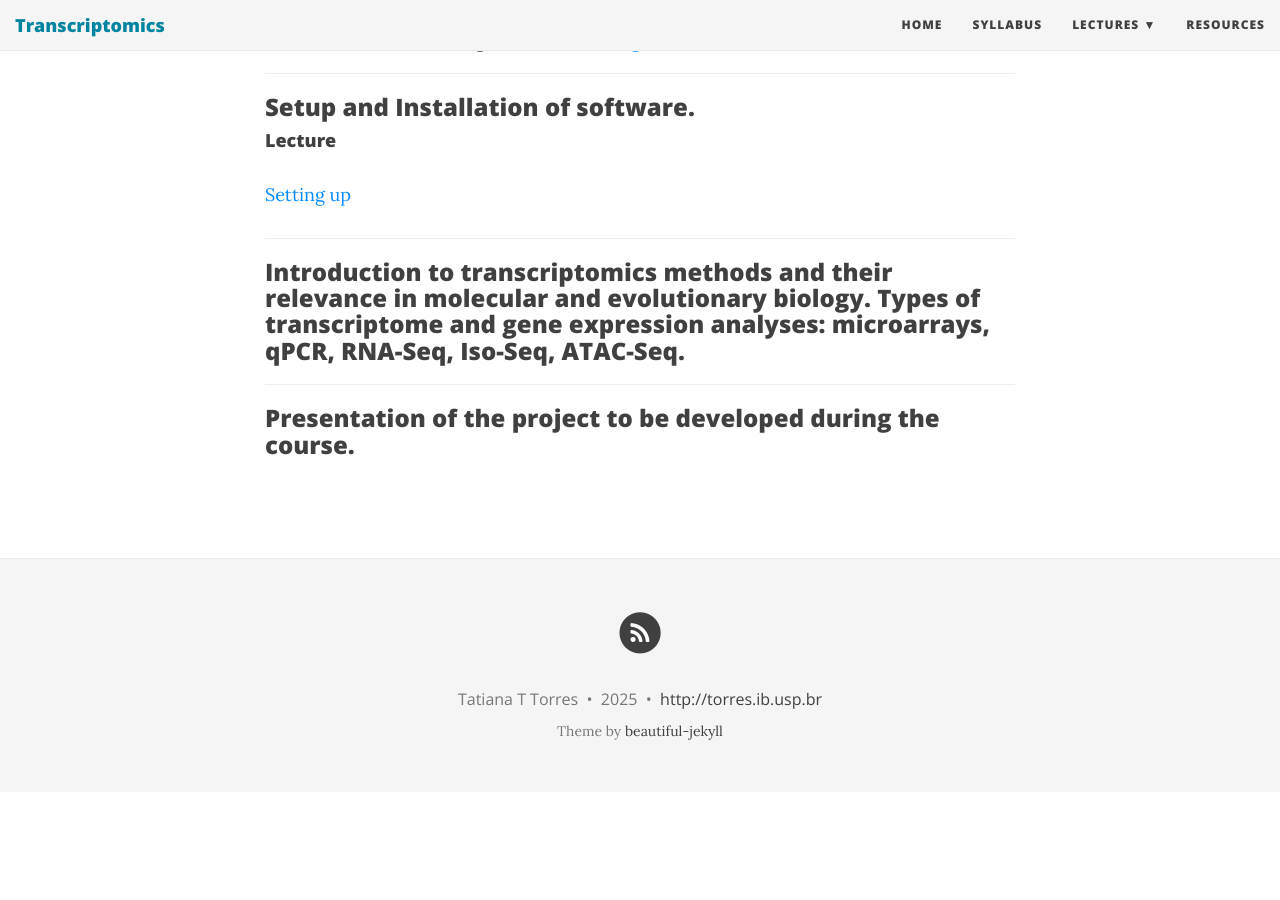
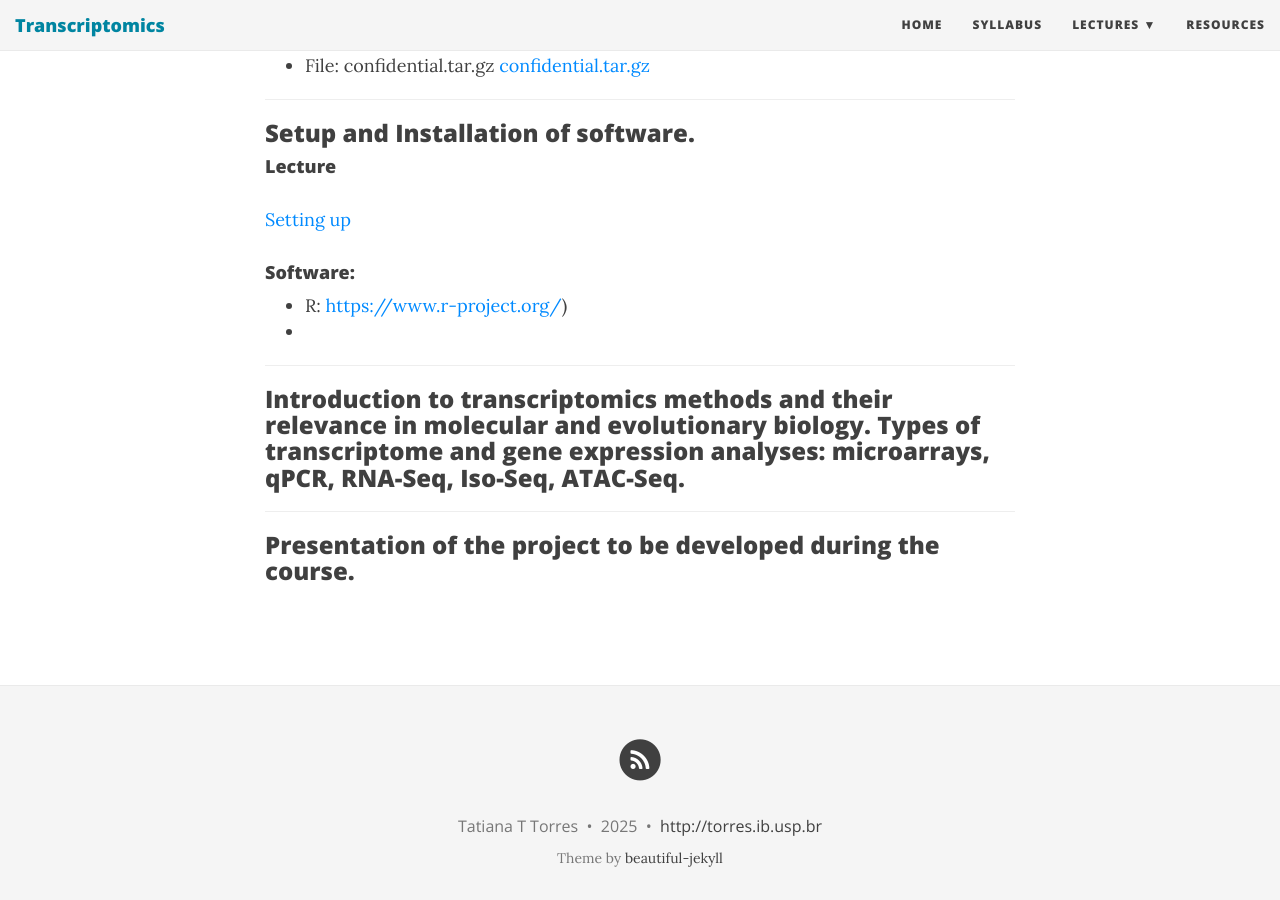
Before and after one commit to tttorres/transcriptomics, a Jekyll site: the page built from _posts/2025-01-20-Day01.md, in a window 1280 px wide and 900 px high, scrolled down 1843 px. Built offline with Jekyll 4.4.1, drawn with Linux system fonts in a browser that asks for light colours; nearby versions of some CDN libraries; before the commit the page ends 2635 px from its top, so only the background shows below that.

Commit message:
Update 2025-01-20-Day01.md

```diff
--- a/_posts/2025-01-20-Day01.md
+++ b/_posts/2025-01-20-Day01.md
@@ -62,7 +62,13 @@
 ### Setup and Installation of software.
 
 #### Lecture
+
 [Setting up](../pdf/Day01-C.pdf)
+
+#### Software:
+
+- R: [https://www.r-project.org/](https://www.r-project.org/))
+-
 
 ---
 
```
